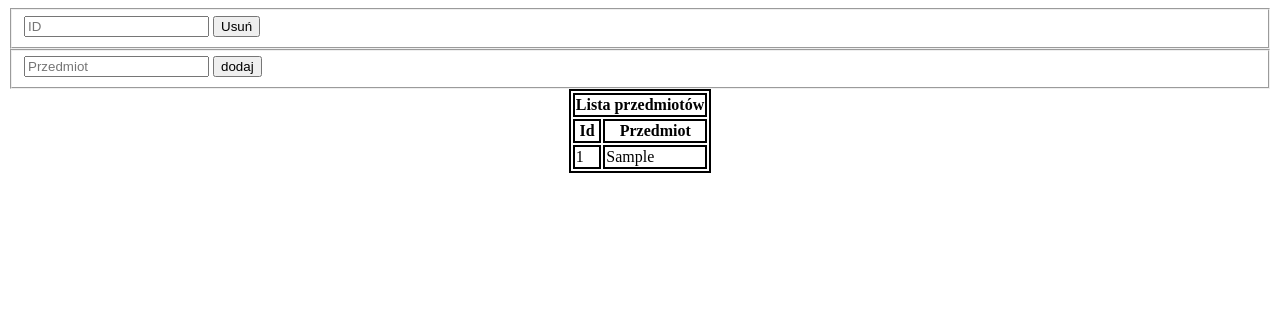
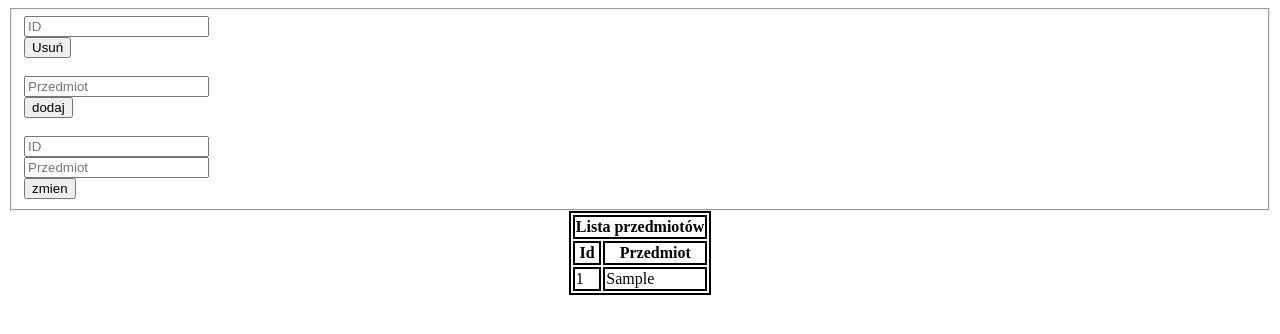
Before and after one commit to AcePL12/Testowy, a PHP site: page / in a window 1280 px wide. Shown: the top 334 px of the page. Run offline with PHP 8.4, Linux system fonts and the light colour scheme; tables that the repository leaves empty or names only in its code hold one stand-in row (values such as "Sample post"); data that the repository does not hold is empty.

Commit message:
dodanie opcji zmiany przedmiotu

```diff
--- a/sprawdzanie/index.php
+++ b/sprawdzanie/index.php
@@ -12,14 +12,13 @@ margin:auto;
 <body>
 <form action="#" method="POST">
 <fieldset>
-   <input type="number" name="id" placeholder="ID">
-   <input type="submit" value="Usuń">
-</fieldset>
-</form>
-<form action="#" method="POST">
-<fieldset>
-   <input type="text" name="itm" placeholder="Przedmiot">
-   <input type="submit" value="dodaj">
+   <input type="number" name="id" placeholder="ID"><br>
+   <input type="submit" value="Usuń"><br><br>
+   <input type="text" name="itm" placeholder="Przedmiot"> <br>
+   <input type="submit" value="dodaj"> <br><br>
+   <input type="number" name="idz" placeholder="ID"> <br>
+   <input type="text" name="itmz" placeholder="Przedmiot"> <br>
+   <input type="submit" value="zmien"> <br>
 </fieldset>
 </form>
 <?php
@@ -27,10 +26,14 @@ error_reporting(0);
 
 $id=$_POST['id'];
 $item=$_POST['itm'];
+$idz=$_POST['idz'];
+$itemz=$_POST['itmz'];
+
 $conn=mysqli_connect("localhost", 'root', '','baza');
 $kw1="SELECT id, Przedmiot from zamowienia";
 $kw2="DELETE from zamowienia where id=$id";
 $kw3="INSERT into zamowienia values (NULL,'$item')";
+$kw4="UPDATE zamowienia SET Przedmiot='$itemz' WHERE id=$idz";
 
 $wynik = mysqli_query($conn, $kw1);
 
@@ -40,6 +43,7 @@ while ($r = mysqli_fetch_row($wynik)) {
 
 }
 echo("</table>");
+
 if($id!=""){
    mysqli_query($conn, $kw2);
 }
@@ -48,8 +52,13 @@ else{
    echo("alert('Aby usunąć lub dodać przedmiot w tabeli, wypełnij właściwe pole i naciśnij przycisk poniżej')");
    echo("</script>");
 }
+
 if($item!=""){
    mysqli_query($conn, $kw3);
+}
+
+if($idz!="" && $itemz!=""){
+   mysqli_query($conn, $kw4);
 }
 mysqli_close($conn);
 ?>
```
